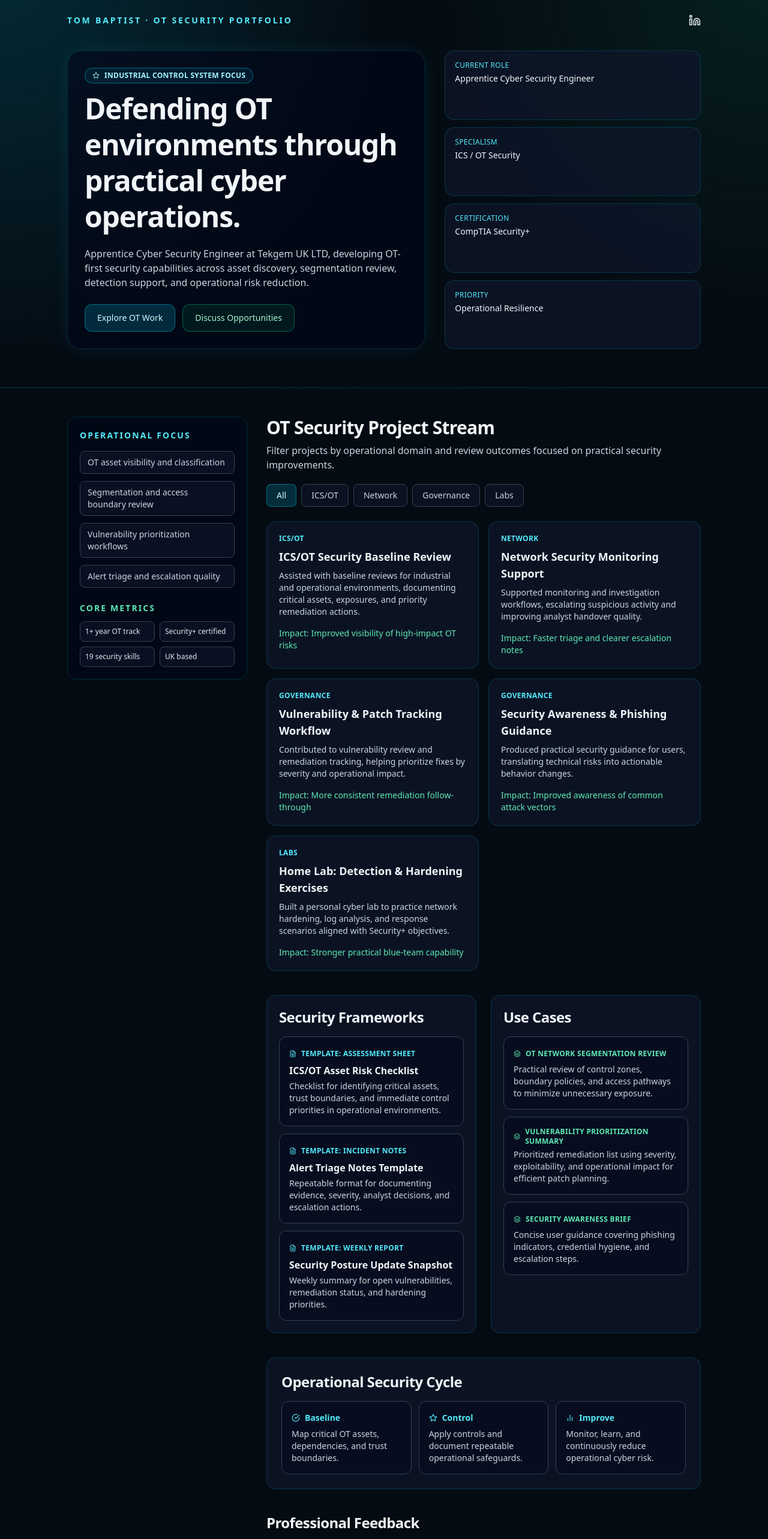
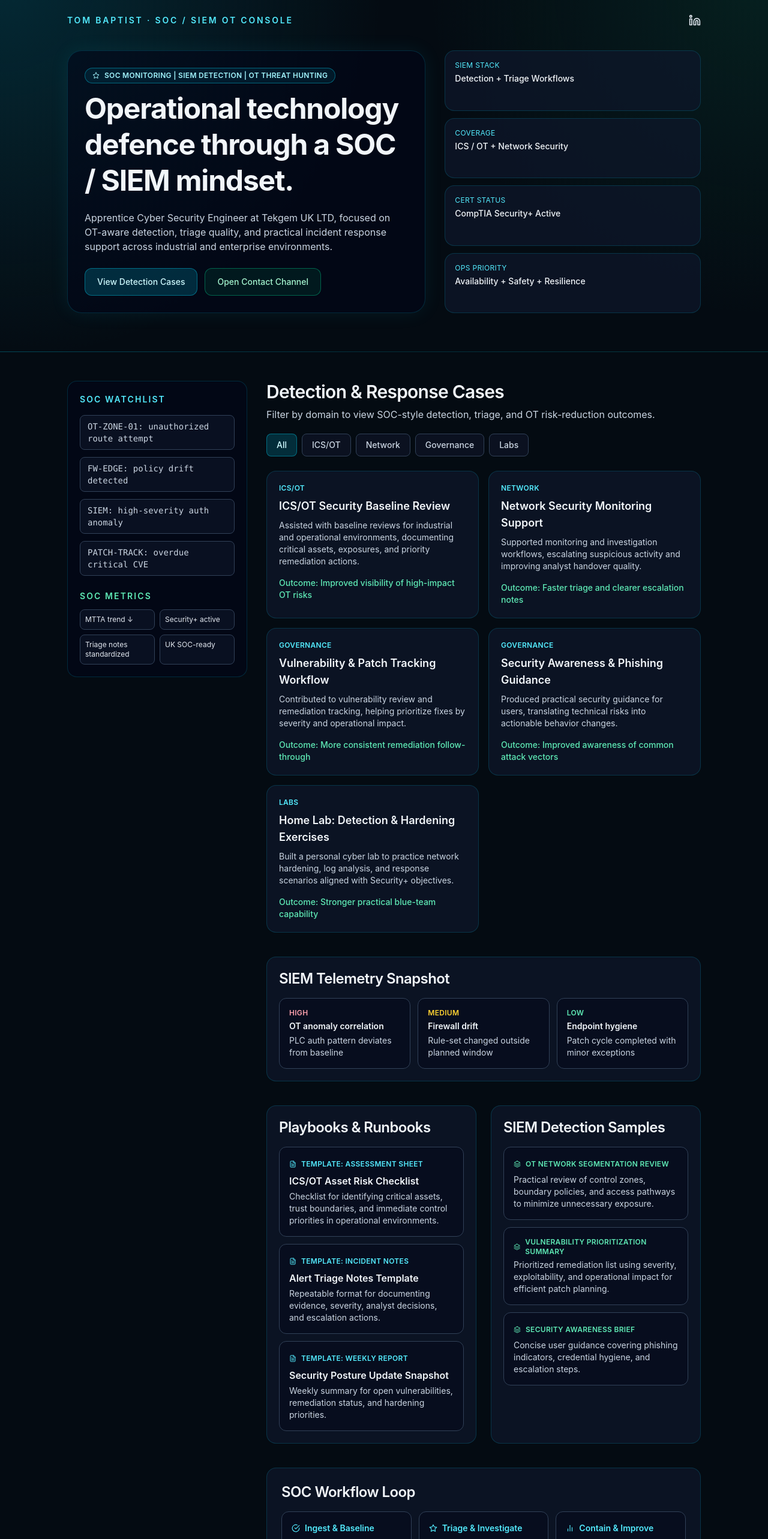
Before and after one commit to Tom-Bishop/Portfolio, a Next.js app: page / in a window 1280 px wide. Shown: the part 40-2606 px from the top of the page at 60% size. Built offline with nearby package versions, Linux system fonts and the light colour scheme.

Commit message:
Shift portfolio to SOC/SIEM-style OT console layout

```diff
--- a/app/globals.css
+++ b/app/globals.css
@@ -8,8 +8,8 @@
 @theme inline {
   --color-background: var(--background);
   --color-foreground: var(--foreground);
-  --font-sans: var(--font-geist-sans);
-  --font-mono: var(--font-geist-mono);
+  --font-sans: Inter, "Segoe UI", Roboto, Arial, sans-serif;
+  --font-mono: "Cascadia Code", "Fira Code", Consolas, monospace;
 }
 
 * {
--- a/app/layout.tsx
+++ b/app/layout.tsx
@@ -1,16 +1,5 @@
 import type { Metadata } from "next";
-import { Geist, Geist_Mono } from "next/font/google";
 import "./globals.css";
-
-const geistSans = Geist({
-  variable: "--font-geist-sans",
-  subsets: ["latin"],
-});
-
-const geistMono = Geist_Mono({
-  variable: "--font-geist-mono",
-  subsets: ["latin"],
-});
 
 export const metadata: Metadata = {
   title: "Tom Baptist | Apprentice Cyber Security Engineer",
@@ -24,11 +13,7 @@ export default function RootLayout({
 }>) {
   return (
     <html lang="en">
-      <body
-        className={`${geistSans.variable} ${geistMono.variable} antialiased`}
-      >
-        {children}
-      </body>
+      <body className="antialiased">{children}</body>
     </html>
   );
 }
--- a/components/portfolio-site.tsx
+++ b/components/portfolio-site.tsx
@@ -188,7 +188,7 @@ export function PortfolioSite() {
             transition={{ duration: 0.4 }}
             className="mb-10 flex items-center justify-between"
           >
-            <p className="text-sm font-semibold uppercase tracking-[0.2em] text-cyan-300">Tom Baptist · OT Security Portfolio</p>
+            <p className="text-sm font-semibold uppercase tracking-[0.2em] text-cyan-300">Tom Baptist · SOC / SIEM OT Console</p>
             <a aria-label="LinkedIn" href="https://www.linkedin.com/in/tom-b-a81271132" target="_blank" rel="noopener noreferrer" className="text-xl text-slate-200 transition hover:text-cyan-300">
               <FiLinkedin />
             </a>
@@ -197,28 +197,28 @@ export function PortfolioSite() {
           <motion.div initial="hidden" animate="visible" variants={fadeInUp} transition={{ duration: 0.5 }} className="grid gap-8 lg:grid-cols-[1.4fr_1fr]">
             <div className="rounded-3xl border border-cyan-500/20 bg-slate-950/60 p-7 shadow-[0_0_32px_rgba(34,211,238,0.08)]">
               <p className="mb-3 inline-flex items-center gap-2 rounded-full border border-cyan-400/40 bg-cyan-500/10 px-3 py-1 text-xs font-semibold uppercase tracking-wide text-cyan-200">
-                <FiStar /> Industrial Control System Focus
+                <FiStar /> SOC Monitoring | SIEM Detection | OT Threat Hunting
               </p>
-              <h1 className="text-4xl font-bold leading-tight tracking-tight sm:text-5xl">Defending OT environments through practical cyber operations.</h1>
+              <h1 className="text-4xl font-bold leading-tight tracking-tight sm:text-5xl">Operational technology defence through a SOC / SIEM mindset.</h1>
               <p className="mt-5 max-w-2xl text-slate-300">
-                Apprentice Cyber Security Engineer at Tekgem UK LTD, developing OT-first security capabilities across asset discovery, segmentation review, detection support, and operational risk reduction.
+                Apprentice Cyber Security Engineer at Tekgem UK LTD, focused on OT-aware detection, triage quality, and practical incident response support across industrial and enterprise environments.
               </p>
               <div className="mt-6 flex flex-wrap gap-3">
                 <a href="#portfolio" className="rounded-xl border border-cyan-400/40 bg-cyan-500/20 px-5 py-3 text-sm font-medium text-cyan-100 transition hover:bg-cyan-500/30">
-                  Explore OT Work
+                  View Detection Cases
                 </a>
                 <a href="#contact" className="rounded-xl border border-emerald-400/40 bg-emerald-500/10 px-5 py-3 text-sm font-medium text-emerald-200 transition hover:bg-emerald-500/20">
-                  Discuss Opportunities
+                  Open Contact Channel
                 </a>
               </div>
             </div>
 
             <div className="grid gap-3 sm:grid-cols-2 lg:grid-cols-1">
               {[
-                ["Current Role", "Apprentice Cyber Security Engineer"],
-                ["Specialism", "ICS / OT Security"],
-                ["Certification", "CompTIA Security+"],
-                ["Priority", "Operational Resilience"],
+                ["SIEM Stack", "Detection + Triage Workflows"],
+                ["Coverage", "ICS / OT + Network Security"],
+                ["Cert Status", "CompTIA Security+ Active"],
+                ["Ops Priority", "Availability + Safety + Resilience"],
               ].map(([label, value], index) => (
                 <motion.div
                   key={label}
@@ -238,28 +238,28 @@ export function PortfolioSite() {
 
       <section className="mx-auto grid max-w-6xl gap-8 px-6 py-12 sm:px-10 lg:grid-cols-[300px_1fr] lg:px-12">
         <motion.aside initial="hidden" whileInView="visible" viewport={{ once: true, amount: 0.2 }} variants={fadeInUp} transition={{ duration: 0.45 }} className="h-fit rounded-2xl border border-cyan-500/20 bg-slate-950/70 p-5 lg:sticky lg:top-8">
-          <h2 className="text-sm font-semibold uppercase tracking-[0.15em] text-cyan-300">Operational Focus</h2>
+          <h2 className="text-sm font-semibold uppercase tracking-[0.15em] text-cyan-300">SOC Watchlist</h2>
           <ul className="mt-4 space-y-3 text-sm text-slate-300">
-            <li className="rounded-lg border border-slate-700 bg-slate-900/60 px-3 py-2">OT asset visibility and classification</li>
-            <li className="rounded-lg border border-slate-700 bg-slate-900/60 px-3 py-2">Segmentation and access boundary review</li>
-            <li className="rounded-lg border border-slate-700 bg-slate-900/60 px-3 py-2">Vulnerability prioritization workflows</li>
-            <li className="rounded-lg border border-slate-700 bg-slate-900/60 px-3 py-2">Alert triage and escalation quality</li>
+            <li className="rounded-lg border border-slate-700 bg-slate-900/60 px-3 py-2 font-mono">OT-ZONE-01: unauthorized route attempt</li>
+            <li className="rounded-lg border border-slate-700 bg-slate-900/60 px-3 py-2 font-mono">FW-EDGE: policy drift detected</li>
+            <li className="rounded-lg border border-slate-700 bg-slate-900/60 px-3 py-2 font-mono">SIEM: high-severity auth anomaly</li>
+            <li className="rounded-lg border border-slate-700 bg-slate-900/60 px-3 py-2 font-mono">PATCH-TRACK: overdue critical CVE</li>
           </ul>
 
-          <h3 className="mt-6 text-sm font-semibold uppercase tracking-[0.15em] text-emerald-300">Core Metrics</h3>
+          <h3 className="mt-6 text-sm font-semibold uppercase tracking-[0.15em] text-emerald-300">SOC Metrics</h3>
           <div className="mt-3 grid grid-cols-2 gap-2 text-xs">
-            <div className="rounded-lg border border-slate-700 bg-slate-900/60 p-2 text-slate-200">1+ year OT track</div>
-            <div className="rounded-lg border border-slate-700 bg-slate-900/60 p-2 text-slate-200">Security+ certified</div>
-            <div className="rounded-lg border border-slate-700 bg-slate-900/60 p-2 text-slate-200">19 security skills</div>
-            <div className="rounded-lg border border-slate-700 bg-slate-900/60 p-2 text-slate-200">UK based</div>
+            <div className="rounded-lg border border-slate-700 bg-slate-900/60 p-2 text-slate-200">MTTA trend ↓</div>
+            <div className="rounded-lg border border-slate-700 bg-slate-900/60 p-2 text-slate-200">Security+ active</div>
+            <div className="rounded-lg border border-slate-700 bg-slate-900/60 p-2 text-slate-200">Triage notes standardized</div>
+            <div className="rounded-lg border border-slate-700 bg-slate-900/60 p-2 text-slate-200">UK SOC-ready</div>
           </div>
         </motion.aside>
 
         <div className="space-y-10">
           <section id="portfolio">
             <motion.div initial="hidden" whileInView="visible" viewport={{ once: true, amount: 0.2 }} variants={fadeInUp} transition={{ duration: 0.45 }}>
-              <h2 className="text-3xl font-semibold tracking-tight">OT Security Project Stream</h2>
-              <p className="mt-2 text-slate-300">Filter projects by operational domain and review outcomes focused on practical security improvements.</p>
+              <h2 className="text-3xl font-semibold tracking-tight">Detection & Response Cases</h2>
+              <p className="mt-2 text-slate-300">Filter by domain to view SOC-style detection, triage, and OT risk-reduction outcomes.</p>
 
               <div className="mt-5 flex flex-wrap gap-2">
                 {categories.map((category) => (
@@ -291,8 +291,38 @@ export function PortfolioSite() {
                     <p className="text-xs font-semibold uppercase tracking-wide text-cyan-300">{item.category}</p>
                     <h3 className="mt-2 text-lg font-semibold text-slate-100">{item.project}</h3>
                     <p className="mt-2 text-sm text-slate-300">{item.summary}</p>
-                    <p className="mt-4 text-sm font-medium text-emerald-300">Impact: {item.result}</p>
+                    <p className="mt-4 text-sm font-medium text-emerald-300">Outcome: {item.result}</p>
                   </motion.article>
+                ))}
+              </div>
+            </motion.div>
+          </section>
+
+          <section>
+            <motion.div
+              initial="hidden"
+              whileInView="visible"
+              viewport={{ once: true, amount: 0.2 }}
+              variants={fadeInUp}
+              transition={{ duration: 0.45 }}
+              className="rounded-2xl border border-cyan-500/20 bg-slate-900/70 p-5"
+            >
+              <h2 className="text-2xl font-semibold tracking-tight">SIEM Telemetry Snapshot</h2>
+              <div className="mt-4 grid gap-3 md:grid-cols-3">
+                {[
+                  ["high", "OT anomaly correlation", "PLC auth pattern deviates from baseline"],
+                  ["medium", "Firewall drift", "Rule-set changed outside planned window"],
+                  ["low", "Endpoint hygiene", "Patch cycle completed with minor exceptions"],
+                ].map(([severity, signal, note]) => (
+                  <article key={signal} className="rounded-xl border border-slate-700 bg-slate-950/40 p-4">
+                    <p className={`text-xs font-semibold uppercase tracking-wide ${
+                      severity === "high" ? "text-rose-300" : severity === "medium" ? "text-amber-300" : "text-emerald-300"
+                    }`}>
+                      {severity}
+                    </p>
+                    <p className="mt-1 text-sm font-semibold text-slate-100">{signal}</p>
+                    <p className="mt-1 text-sm text-slate-300">{note}</p>
+                  </article>
                 ))}
               </div>
             </motion.div>
@@ -300,7 +330,7 @@ export function PortfolioSite() {
 
           <section className="grid gap-6 lg:grid-cols-2">
             <motion.div initial="hidden" whileInView="visible" viewport={{ once: true, amount: 0.2 }} variants={fadeInUp} transition={{ duration: 0.45 }} className="rounded-2xl border border-cyan-500/20 bg-slate-900/70 p-5">
-              <h2 className="text-2xl font-semibold tracking-tight">Security Frameworks</h2>
+              <h2 className="text-2xl font-semibold tracking-tight">Playbooks & Runbooks</h2>
               <div className="mt-4 space-y-3">
                 {templates.map((template, index) => (
                   <motion.article
@@ -322,7 +352,7 @@ export function PortfolioSite() {
             </motion.div>
 
             <motion.div initial="hidden" whileInView="visible" viewport={{ once: true, amount: 0.2 }} variants={fadeInUp} transition={{ duration: 0.45, delay: 0.05 }} className="rounded-2xl border border-cyan-500/20 bg-slate-900/70 p-5">
-              <h2 className="text-2xl font-semibold tracking-tight">Use Cases</h2>
+              <h2 className="text-2xl font-semibold tracking-tight">SIEM Detection Samples</h2>
               <div className="mt-4 space-y-3">
                 {examples.map((example) => (
                   <article key={example.title} className="rounded-xl border border-slate-700 bg-slate-950/40 p-4">
@@ -338,23 +368,23 @@ export function PortfolioSite() {
 
           <section>
             <motion.div initial="hidden" whileInView="visible" viewport={{ once: true, amount: 0.2 }} variants={fadeInUp} transition={{ duration: 0.45 }} className="rounded-2xl border border-cyan-500/20 bg-slate-900/70 p-6">
-              <h2 className="text-2xl font-semibold tracking-tight">Operational Security Cycle</h2>
+              <h2 className="text-2xl font-semibold tracking-tight">SOC Workflow Loop</h2>
               <div className="mt-4 grid gap-3 md:grid-cols-3">
                 {[
                   {
                     icon: FiCheckCircle,
-                    title: "Baseline",
-                    text: "Map critical OT assets, dependencies, and trust boundaries.",
+                    title: "Ingest & Baseline",
+                    text: "Ingest telemetry, map OT assets, and establish normal operational behavior.",
                   },
                   {
                     icon: FiStar,
-                    title: "Control",
-                    text: "Apply controls and document repeatable operational safeguards.",
+                    title: "Triage & Investigate",
+                    text: "Correlate alerts, validate signal quality, and document investigation paths.",
                   },
                   {
                     icon: FiBarChart2,
-                    title: "Improve",
-                    text: "Monitor, learn, and continuously reduce operational cyber risk.",
+                    title: "Contain & Improve",
+                    text: "Escalate, contain, and feed findings back into stronger detection coverage.",
                   },
                 ].map((step) => (
                   <article key={step.title} className="rounded-xl border border-slate-700 bg-slate-950/40 p-4">
@@ -370,7 +400,7 @@ export function PortfolioSite() {
 
           <section>
             <motion.div initial="hidden" whileInView="visible" viewport={{ once: true, amount: 0.2 }} variants={fadeInUp} transition={{ duration: 0.45 }}>
-              <h2 className="text-2xl font-semibold tracking-tight">Professional Feedback</h2>
+              <h2 className="text-2xl font-semibold tracking-tight">Analyst Notes</h2>
               <div className="mt-4 grid gap-4 md:grid-cols-2">
                 {testimonials.map((testimonial, index) => (
                   <motion.blockquote
@@ -397,9 +427,9 @@ export function PortfolioSite() {
         <div className="mx-auto max-w-6xl px-6 py-14 sm:px-10 lg:px-12">
           <div className="grid gap-8 lg:grid-cols-[1fr_1.2fr]">
             <motion.div initial="hidden" whileInView="visible" viewport={{ once: true, amount: 0.2 }} variants={fadeInUp} transition={{ duration: 0.45 }}>
-              <h2 className="text-3xl font-semibold tracking-tight">Open to Cyber Opportunities</h2>
+              <h2 className="text-3xl font-semibold tracking-tight">Open to SOC / OT Opportunities</h2>
               <p className="mt-3 max-w-xl text-slate-300">
-                Open to roles and projects focused on OT/ICS security, security operations, and infrastructure resilience in critical environments.
+                Open to SOC, SIEM, and OT security roles where detection engineering, triage discipline, and operational resilience are core priorities.
               </p>
               <a href="mailto:tom@jogn.co.uk" className="mt-6 inline-flex items-center gap-2 text-sm font-medium text-cyan-300 hover:opacity-80">
                 <FiMail /> tom@jogn.co.uk
@@ -440,7 +470,7 @@ export function PortfolioSite() {
               name="newsletterEmail"
               type="email"
               required
-              placeholder="Enter email for OT security notes and updates"
+              placeholder="Enter email for SOC and SIEM notes"
               className="w-full rounded-xl border border-slate-700 bg-slate-950/60 px-4 py-3 text-sm text-slate-100 outline-none placeholder:text-slate-400 focus:ring-2 focus:ring-cyan-400/50"
             />
             <button
```
